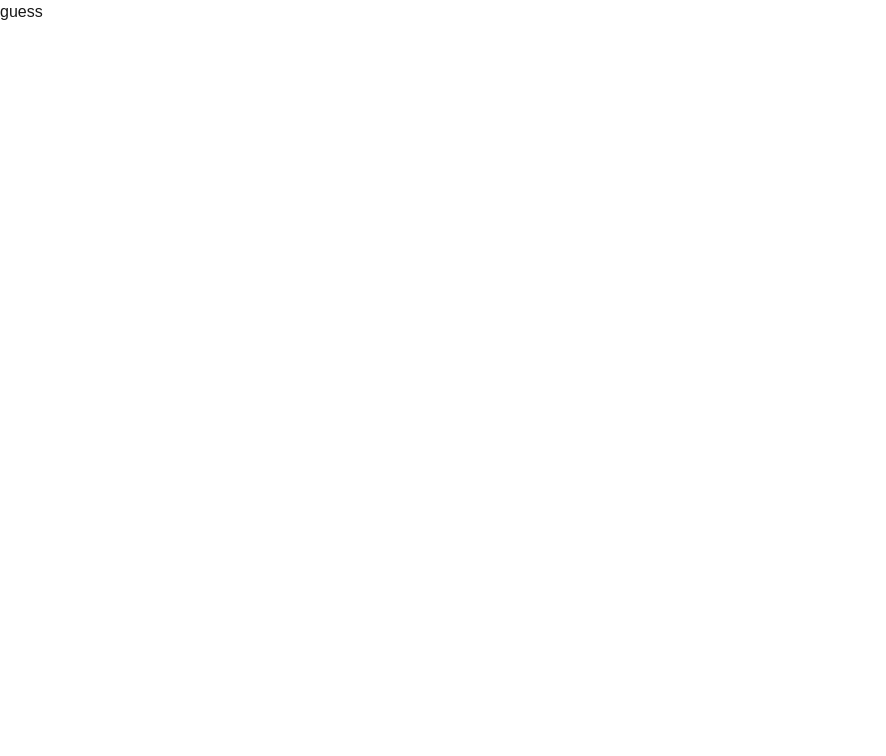
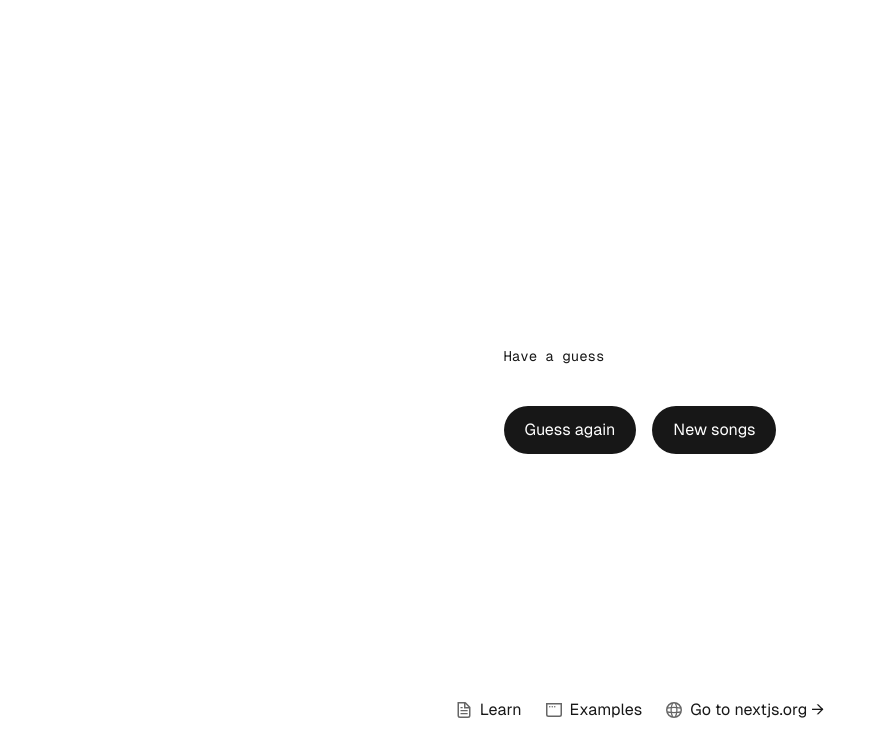
Before and after one commit to Jordan-Walters-23/guess-the-song, a Next.js app: page /guess in a window 1280 px wide. Shown: the top 756 px of the page, without its empty margins (0-886 px from the left). Built offline with nearby package versions, Linux system fonts and the light colour scheme.

Commit message:
Page navigation

```diff
--- a/app/choose/page.js
+++ b/app/choose/page.js
@@ -1,9 +1,71 @@
-import React from 'react'
+import Image from "next/image";
+import Link from "next/link";
 
-function choose() {
+export default function Home() {
   return (
-    <div>choose</div>
-  )
+    <div className="grid grid-rows-[20px_1fr_20px] items-center justify-items-center min-h-screen p-8 pb-20 gap-16 sm:p-20 font-[family-name:var(--font-geist-sans)]">
+      <main className="flex flex-col gap-8 row-start-2 items-center sm:items-start">
+        <div className="list-inside list-decimal text-sm text-center sm:text-centre font-[family-name:var(--font-geist-mono)]">
+          <p className="mb-2">
+            Choose your song
+          </p>
+        </div>
+        <div className="flex gap-4 items-center flex-col sm:flex-row">
+          <Link
+            className="rounded-full border border-solid border-transparent transition-colors flex items-center justify-center bg-foreground text-background gap-2 hover:bg-[#383838] dark:hover:bg-[#ccc] text-sm sm:text-base h-10 sm:h-12 px-4 sm:px-5"
+            href="/guess"
+          >
+            Play
+          </Link>
+        </div>
+      </main>
+      <footer className="row-start-3 flex gap-6 flex-wrap items-center justify-center">
+        <a
+          className="flex items-center gap-2 hover:underline hover:underline-offset-4"
+          href="https://nextjs.org/learn?utm_source=create-next-app&utm_medium=appdir-template-tw&utm_campaign=create-next-app"
+          target="_blank"
+          rel="noopener noreferrer"
+        >
+          <Image
+            aria-hidden
+            src="/file.svg"
+            alt="File icon"
+            width={16}
+            height={16}
+          />
+          Learn
+        </a>
+        <a
+          className="flex items-center gap-2 hover:underline hover:underline-offset-4"
+          href="https://vercel.com/templates?framework=next.js&utm_source=create-next-app&utm_medium=appdir-template-tw&utm_campaign=create-next-app"
+          target="_blank"
+          rel="noopener noreferrer"
+        >
+          <Image
+            aria-hidden
+            src="/window.svg"
+            alt="Window icon"
+            width={16}
+            height={16}
+          />
+          Examples
+        </a>
+        <a
+          className="flex items-center gap-2 hover:underline hover:underline-offset-4"
+          href="https://nextjs.org?utm_source=create-next-app&utm_medium=appdir-template-tw&utm_campaign=create-next-app"
+          target="_blank"
+          rel="noopener noreferrer"
+        >
+          <Image
+            aria-hidden
+            src="/globe.svg"
+            alt="Globe icon"
+            width={16}
+            height={16}
+          />
+          Go to nextjs.org →
+        </a>
+      </footer>
+    </div>
+  );
 }
-
-export default choose
--- a/app/guess/page.js
+++ b/app/guess/page.js
@@ -1,9 +1,80 @@
-import React from 'react'
+import Image from "next/image";
+import Link from "next/link";
 
-function guess() {
+export default function Home() {
   return (
-    <div>guess</div>
-  )
+    <div className="grid grid-rows-[20px_1fr_20px] items-center justify-items-center min-h-screen p-8 pb-20 gap-16 sm:p-20 font-[family-name:var(--font-geist-sans)]">
+      <header>
+
+      </header>
+      <main className="flex flex-col gap-8 row-start-2 items-center sm:items-start">
+        <div className="list-inside list-decimal text-sm text-center sm:text-centre font-[family-name:var(--font-geist-mono)]">
+          <p className="mb-2">
+            Have a guess
+          </p>
+        </div>
+        <div className="flex gap-4 items-center flex-col sm:flex-row">
+          <Link
+            className="rounded-full border border-solid border-transparent transition-colors flex items-center justify-center bg-foreground text-background gap-2 hover:bg-[#383838] dark:hover:bg-[#ccc] text-sm sm:text-base h-10 sm:h-12 px-4 sm:px-5"
+            href=""
+          >
+            Guess again
+          </Link>
+          <Link
+            className="rounded-full border border-solid border-transparent transition-colors flex items-center justify-center bg-foreground text-background gap-2 hover:bg-[#383838] dark:hover:bg-[#ccc] text-sm sm:text-base h-10 sm:h-12 px-4 sm:px-5"
+            href="/choose"
+          >
+            New songs
+          </Link>
+        </div>
+      </main>
+      <footer className="row-start-3 flex gap-6 flex-wrap items-center justify-center">
+        <a
+          className="flex items-center gap-2 hover:underline hover:underline-offset-4"
+          href="https://nextjs.org/learn?utm_source=create-next-app&utm_medium=appdir-template-tw&utm_campaign=create-next-app"
+          target="_blank"
+          rel="noopener noreferrer"
+        >
+          <Image
+            aria-hidden
+            src="/file.svg"
+            alt="File icon"
+            width={16}
+            height={16}
+          />
+          Learn
+        </a>
+        <a
+          className="flex items-center gap-2 hover:underline hover:underline-offset-4"
+          href="https://vercel.com/templates?framework=next.js&utm_source=create-next-app&utm_medium=appdir-template-tw&utm_campaign=create-next-app"
+          target="_blank"
+          rel="noopener noreferrer"
+        >
+          <Image
+            aria-hidden
+            src="/window.svg"
+            alt="Window icon"
+            width={16}
+            height={16}
+          />
+          Examples
+        </a>
+        <a
+          className="flex items-center gap-2 hover:underline hover:underline-offset-4"
+          href="https://nextjs.org?utm_source=create-next-app&utm_medium=appdir-template-tw&utm_campaign=create-next-app"
+          target="_blank"
+          rel="noopener noreferrer"
+        >
+          <Image
+            aria-hidden
+            src="/globe.svg"
+            alt="Globe icon"
+            width={16}
+            height={16}
+          />
+          Go to nextjs.org →
+        </a>
+      </footer>
+    </div>
+  );
 }
-
-export default guess
--- a/app/page.js
+++ b/app/page.js
@@ -1,52 +1,24 @@
 import Image from "next/image";
+import Link from "next/link";
 
 export default function Home() {
   return (
     <div className="grid grid-rows-[20px_1fr_20px] items-center justify-items-center min-h-screen p-8 pb-20 gap-16 sm:p-20 font-[family-name:var(--font-geist-sans)]">
       <main className="flex flex-col gap-8 row-start-2 items-center sm:items-start">
-        <Image
-          className="dark:invert"
-          src="/next.svg"
-          alt="Next.js logo"
-          width={180}
-          height={38}
-          priority
-        />
-        <ol className="list-inside list-decimal text-sm text-center sm:text-left font-[family-name:var(--font-geist-mono)]">
-          <li className="mb-2">
-            Get started by editing{" "}
-            <code className="bg-black/[.05] dark:bg-white/[.06] px-1 py-0.5 rounded font-semibold">
-              app/page.js
-            </code>
-            .
-          </li>
-          <li>Save and see your changes instantly.</li>
-        </ol>
+        <div className="list-inside list-decimal text-sm text-center sm:text-centre font-[family-name:var(--font-geist-mono)]">
+          <p className="mb-2">
+            Welcome to<br></br>
+            Guess the Song
+          </p>
+        </div>
 
         <div className="flex gap-4 items-center flex-col sm:flex-row">
-          <a
+          <Link
             className="rounded-full border border-solid border-transparent transition-colors flex items-center justify-center bg-foreground text-background gap-2 hover:bg-[#383838] dark:hover:bg-[#ccc] text-sm sm:text-base h-10 sm:h-12 px-4 sm:px-5"
-            href="https://vercel.com/new?utm_source=create-next-app&utm_medium=appdir-template-tw&utm_campaign=create-next-app"
-            target="_blank"
-            rel="noopener noreferrer"
+            href="/choose"
           >
-            <Image
-              className="dark:invert"
-              src="/vercel.svg"
-              alt="Vercel logomark"
-              width={20}
-              height={20}
-            />
-            Deploy now
-          </a>
-          <a
-            className="rounded-full border border-solid border-black/[.08] dark:border-white/[.145] transition-colors flex items-center justify-center hover:bg-[#f2f2f2] dark:hover:bg-[#1a1a1a] hover:border-transparent text-sm sm:text-base h-10 sm:h-12 px-4 sm:px-5 sm:min-w-44"
-            href="https://nextjs.org/docs?utm_source=create-next-app&utm_medium=appdir-template-tw&utm_campaign=create-next-app"
-            target="_blank"
-            rel="noopener noreferrer"
-          >
-            Read our docs
-          </a>
+            Enter
+          </Link>
         </div>
       </main>
       <footer className="row-start-3 flex gap-6 flex-wrap items-center justify-center">
```
